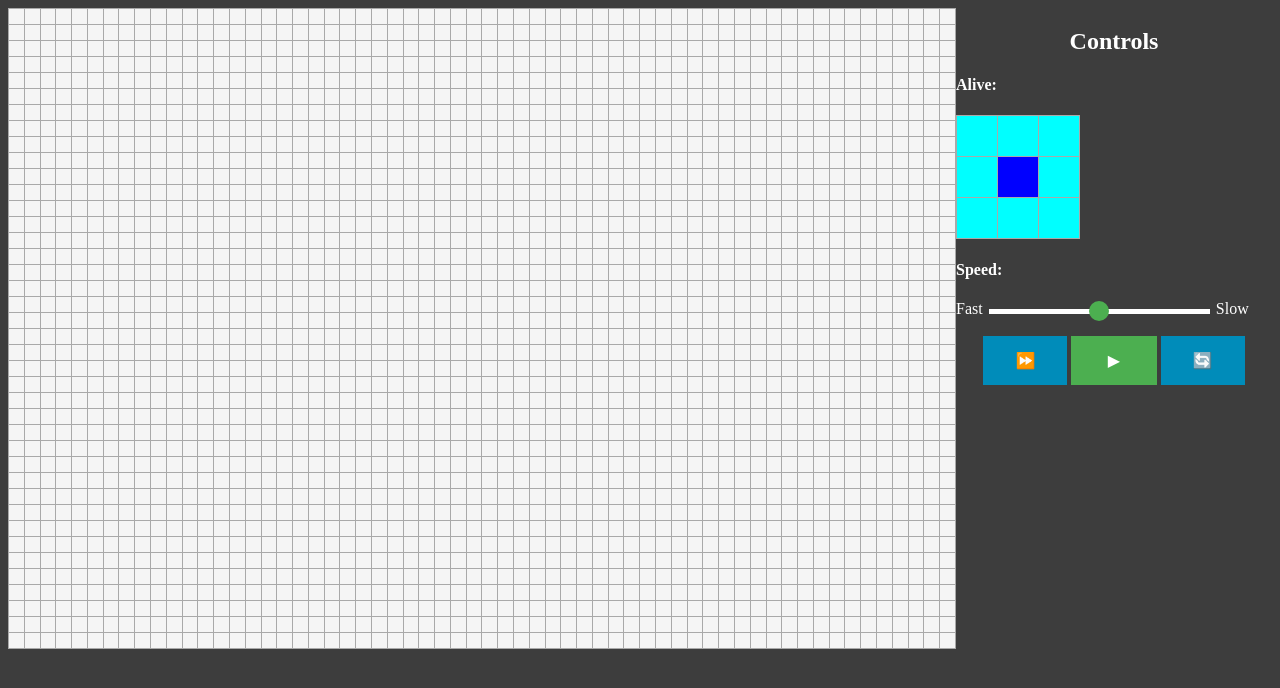
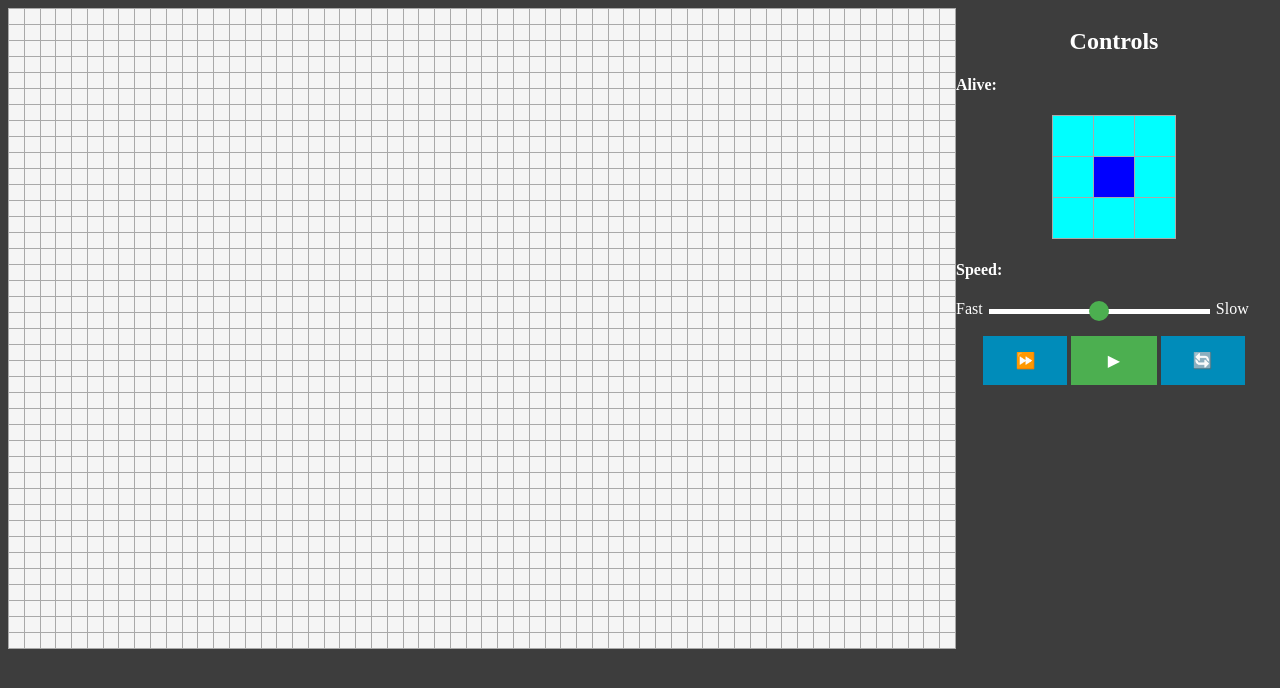
Before and after one commit to carban/GameOfLife, a plain HTML site: page game2d/index.html in a window 1280 px wide. Drawn offline with Linux system fonts and the light colour scheme.

Commit message:
feat: a little bit design + merge

```diff
--- a/game2d/index.html
+++ b/game2d/index.html
@@ -20,8 +20,9 @@
             </center>
             <div>
                 <h4>Alive:</h4>
-                <table id='configGrid'>
-                </table>
+                <center>
+                    <table id='configGrid'></table>
+                </center>
             </div>
             <div>
                 <h4>Speed:</h4>
```
